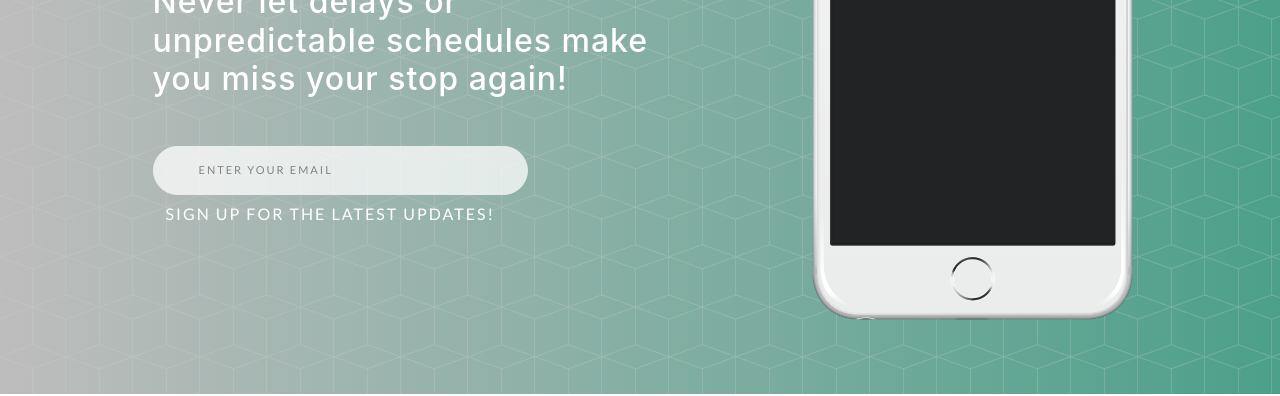
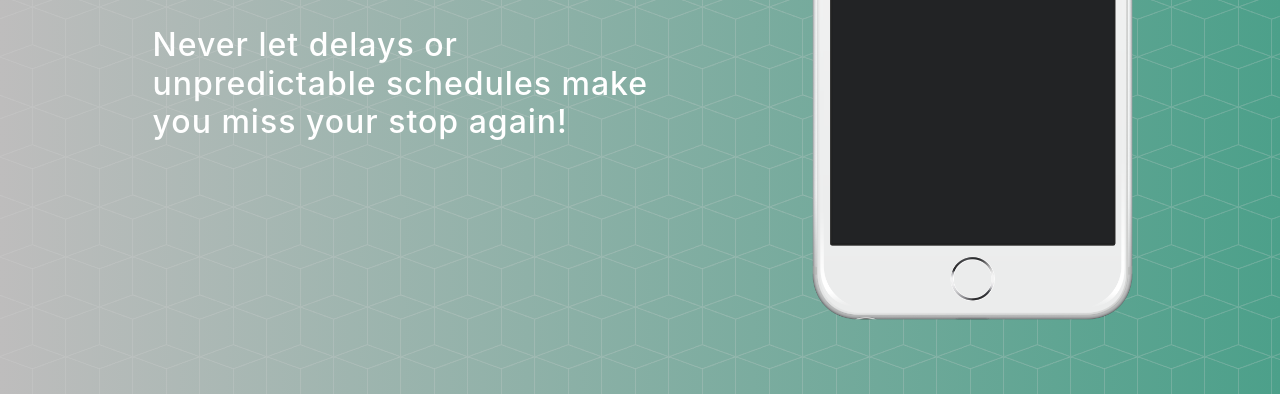
Before and after one commit to railzzz/railzzz.github.io, a website with bundled scripts: page index.html in a window 1280 px wide. Shown: the part 406-802 px from the top of the page. Built offline with nearby package versions, Linux system fonts and the light colour scheme; a script that the page names is missing; a web font is replaced by a local one.

Commit message:
removed email signup
removed email signup

```diff
--- a/index.html
+++ b/index.html
@@ -77,29 +77,6 @@
           <div class="header-content mx-auto">
             <h1 class="mb-5">railzzz, the only location based train alarm</h1>
             <h2 class="mb-5">Never let delays or unpredictable schedules make you miss your stop again!</h2>
-            <!-- Begin Mailchimp Signup Form -->
-            <div id="mc_embed_signup">
-              <form action="https://railzzz.us7.list-manage.com/subscribe/post?u=20d1797ef99cba419b3d4aa76&amp;id=590b0ec9fc"
-                method="post" id="mc-embedded-subscribe-form" name="mc-embedded-subscribe-form" class="validate" target="_blank"
-                novalidate>
-                <div id="mc_embed_signup_scroll">
-                  <div class="mc-field-group">
-                    <input type="email" value="" name="EMAIL" class="email" id="mce-EMAIL" placeholder="Enter your email" required>
-                  </div>
-                  <div id="mce-responses" class="clear">
-                    <div class="response" id="mce-error-response" style="display:none"></div>
-                    <div class="response" id="mce-success-response" style="display:none"></div>
-                  </div>
-                  <!-- real people should not fill this in and expect good things - do not remove this or risk form bot signups-->
-                  <div style="position: absolute; left: -5000px;" aria-hidden="true"><input type="text" name="b_20d1797ef99cba419b3d4aa76_590b0ec9fc"
-                      tabindex="-1" value=""></div>
-                  <input class="btn btn-outline btn-xl js-scroll-trigger" type="submit" value="Sign up for the latest updates!"
-                      name="subscribe" id="mc-embedded-subscribe">
-                </div>
-              </form>
-            </div>
-
-            <!--End mc_embed_signup-->
           </div>
         </div>
         <div class="col-lg-5 my-auto">
```
